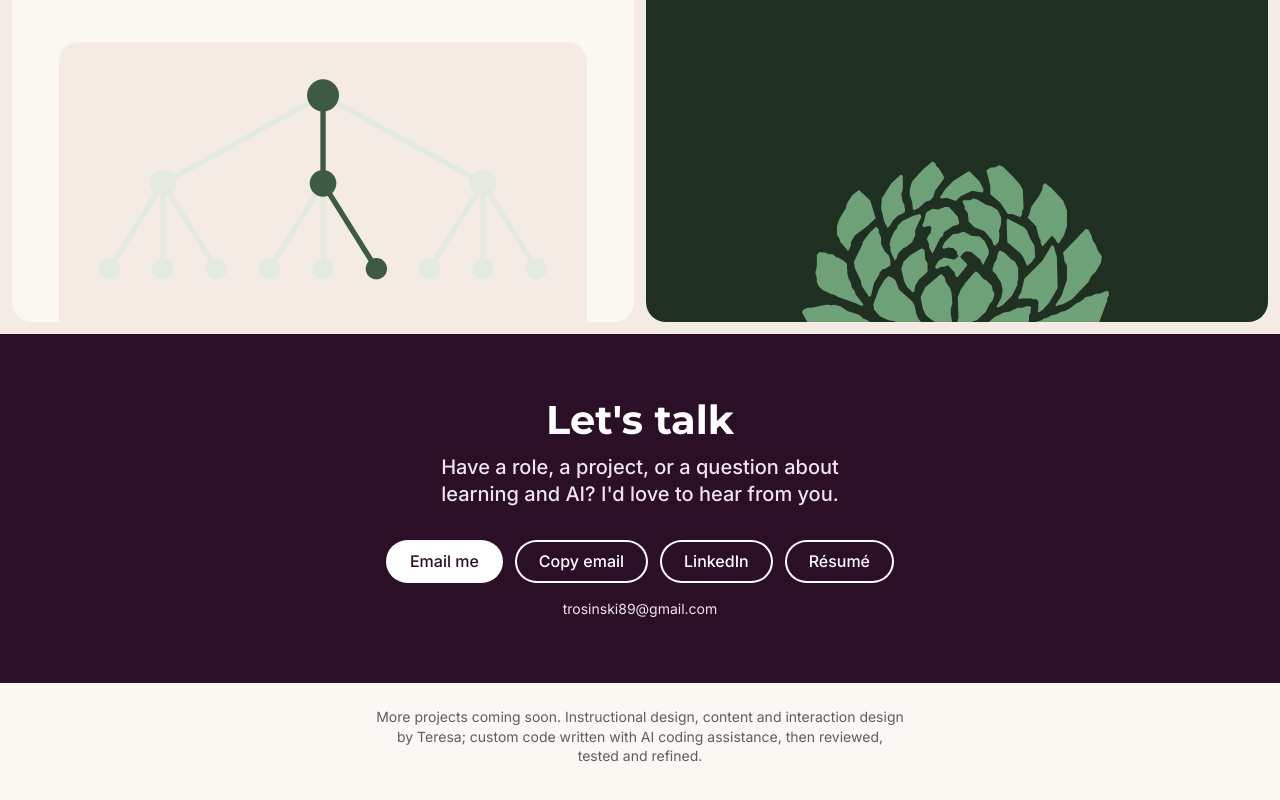
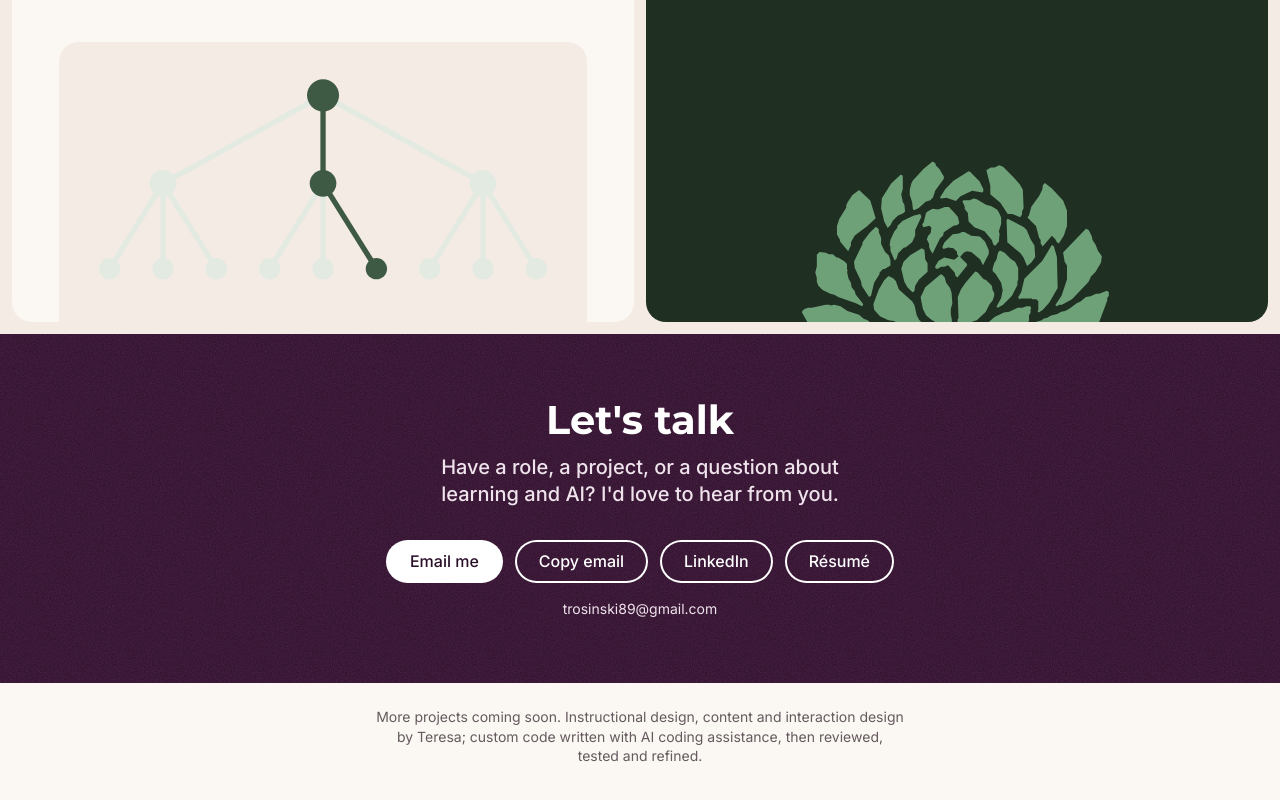
Before and after one commit to TeresaRosinski/hellorosinski, a plain HTML site: page public/index.html in a window 1280 px wide. Shown: the part 2273-3073 px from the top of the page. Drawn offline with nearby package versions, Linux system fonts and the light colour scheme.

Commit message:
style: add paper grain to the Let's talk band
Co-Authored-By: Claude Opus 5.5 <noreply@anthropic.com>

```diff
--- a/public/css/layout.css
+++ b/public/css/layout.css
@@ -720,7 +720,8 @@
 
 .contact {
   padding: var(--space-16) var(--space-4);
-  background: var(--plum-deep);
+  background: var(--texture-grain), var(--plum-deep); /* paper grain, like the How I work band */
+  background-blend-mode: soft-light, normal;
   color: var(--surface);
   text-align: center;
   scroll-margin-top: var(--space-12); /* stays clear of the sticky nav */
```
